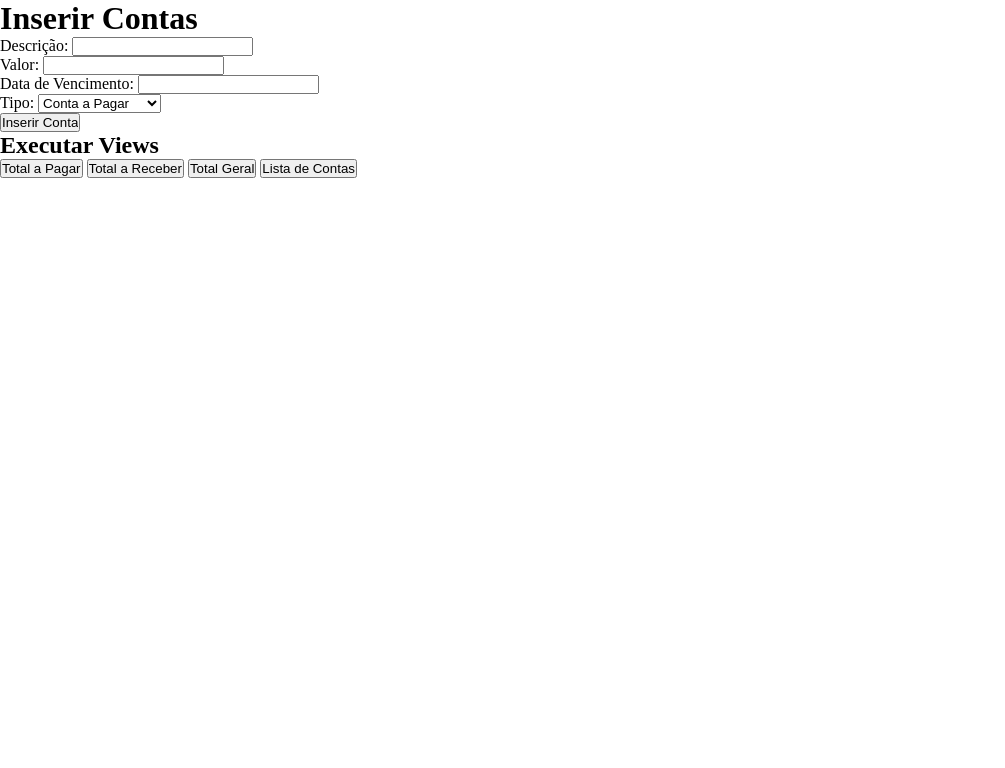
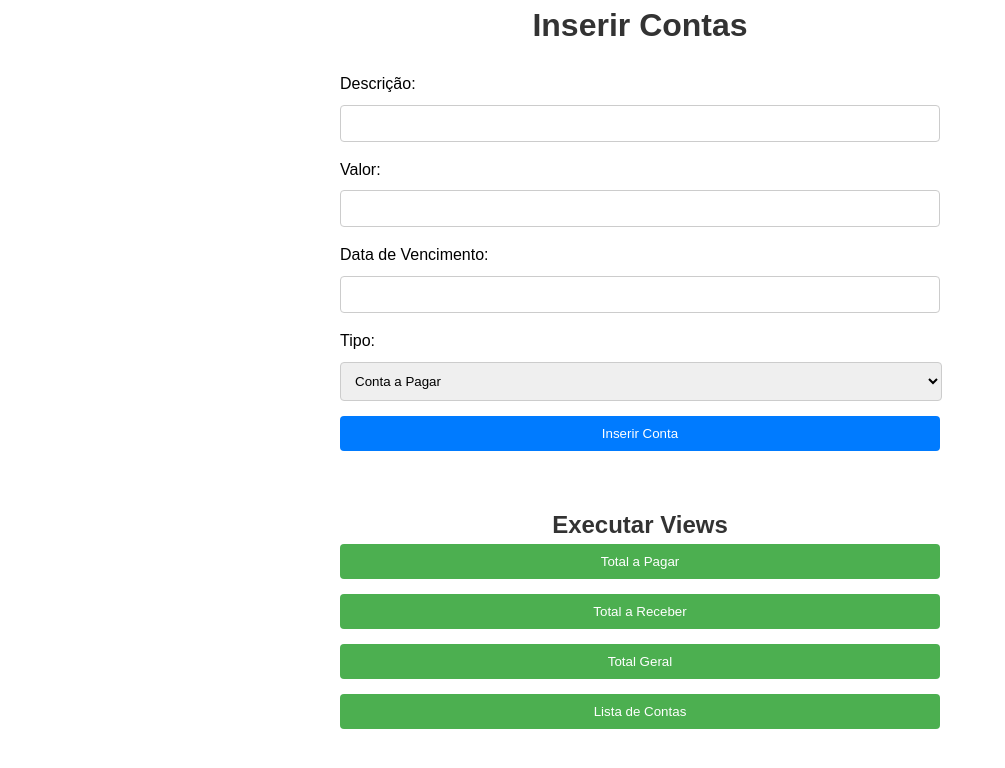
Before and after one commit to aaraoeller/controle_de_contas, a plain HTML site: page index.html in a window 1280 px wide. Shown: the whole page, without its empty margins (0-1005 px from the left). Drawn offline with Linux system fonts and the light colour scheme.

Commit message:
Update styles.css

```diff
--- a/styles.css
+++ b/styles.css
@@ -5,31 +5,31 @@
     padding: 0;
 }
 
-.body {
+body {
     font-family: 'Arial', sans-serif;
     line-height: 1.6;
 }
 
 /* Estilo para o cabeçalho */
-.h1 {
+h1 {
     color: #333;
     text-align: center;
     margin-bottom: 20px;
 }
 
 /* Estilo para os formulários */
-.form {
+form {
     max-width: 600px;
     margin: 0 auto;
 }
 
-.label {
+label {
     display: block;
     margin-bottom: 8px;
 }
 
-.input,
-.select {
+input,
+select {
     width: 100%;
     padding: 10px;
     margin-bottom: 15px;
@@ -38,13 +38,12 @@
     box-sizing: border-box;
 }
 
-.select {
-    width: calc(100% + 2px);
-    /* Correção para o width 100% no select */
+select {
+    width: calc(100% + 2px); /* Correção para o width 100% no select */
 }
 
 /* Estilo para os botões */
-.input[type="submit"] {
+input[type="submit"] {
     background-color: #4CAF50;
     color: white;
     padding: 10px 15px;
@@ -53,29 +52,28 @@
     cursor: pointer;
 }
 
-.input[type="submit"]:hover {
+input[type="submit"]:hover {
     background-color: #45a049;
 }
 
 /* Estilo para a tabela */
-.table {
+table {
     width: 100%;
     border-collapse: collapse;
     margin-bottom: 20px;
 }
 
-.th,
-.td {
+th, td {
     border: 1px solid #ddd;
     padding: 12px;
     text-align: left;
 }
 
-.th {
+th {
     background-color: #f2f2f2;
 }
 
-.tr:hover {
+tr:hover {
     background-color: #f5f5f5;
 }
 
@@ -85,17 +83,17 @@
 }
 
 /* Estilo para o segundo formulário */
-.h2 {
+h2 {
     color: #333;
     text-align: center;
     margin-top: 40px;
 }
 
 /* Estilo para os botões no segundo formulário */
-.form:nth-child(2) input[type="submit"] {
+form:nth-child(2) input[type="submit"] {
     background-color: #007BFF;
 }
 
-.form:nth-child(2) input[type="submit"]:hover {
+form:nth-child(2) input[type="submit"]:hover {
     background-color: #0056b3;
 }
```
